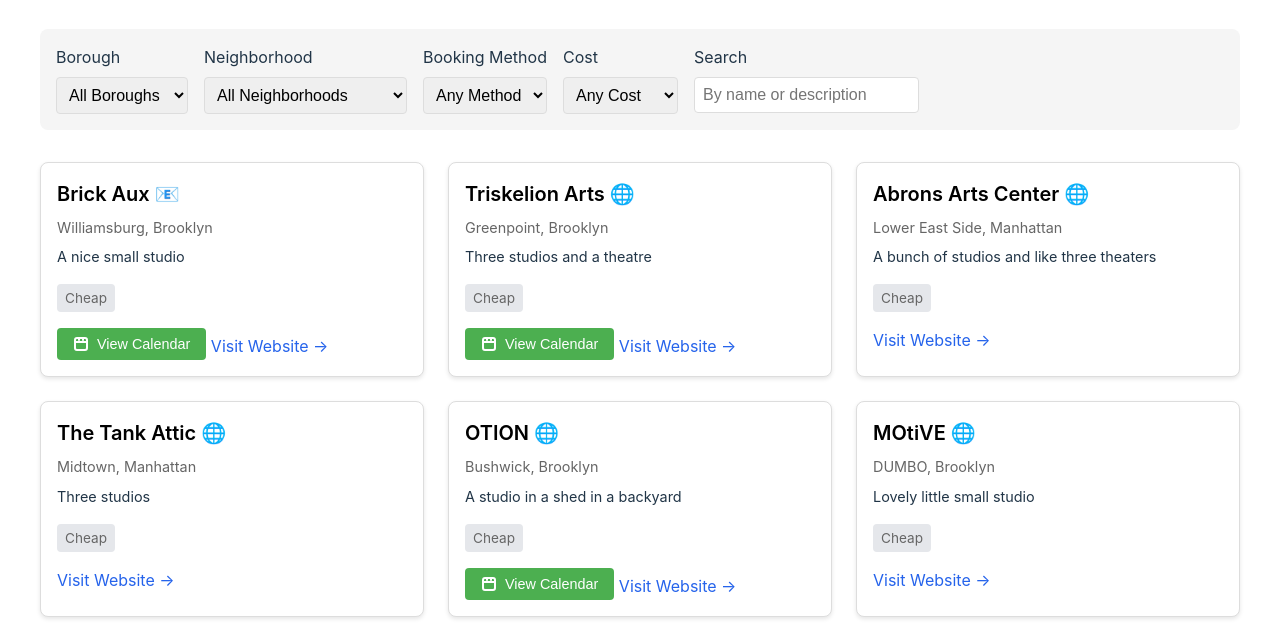
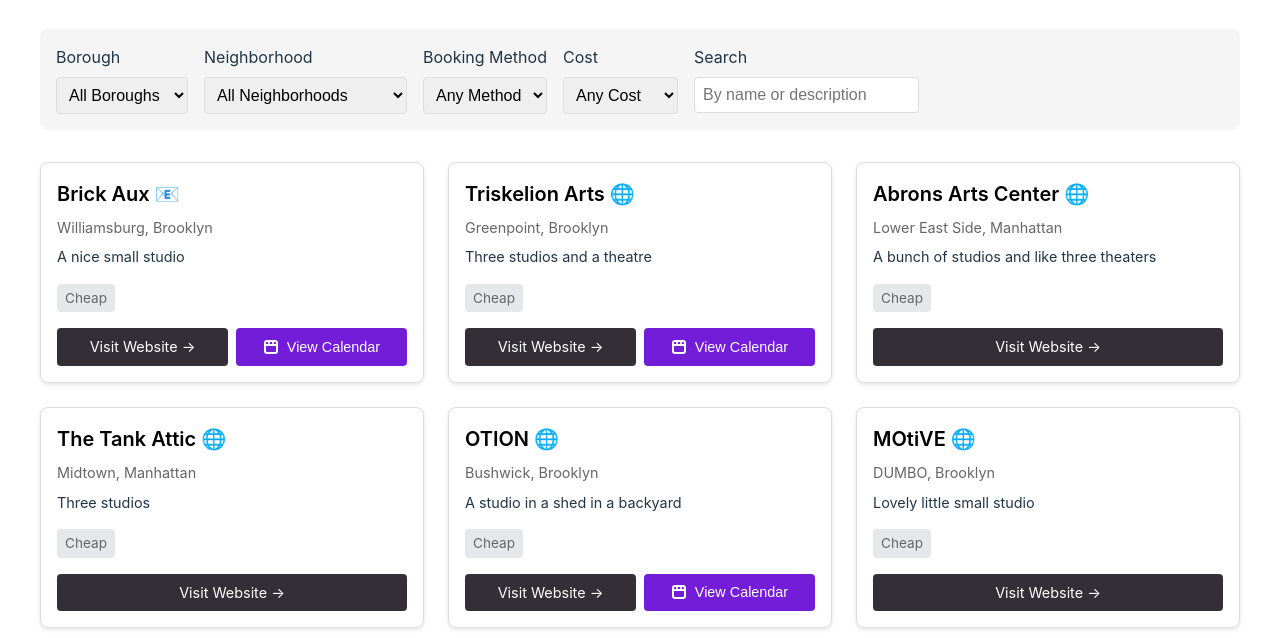
Before and after one commit to travisamiel/rehearsal-room-directory, a plain HTML site: page index.html in a window 1280 px wide. Shown: the part 143-781 px from the top of the page. Drawn offline with Linux system fonts and the light colour scheme.

Commit message:
change button config

```diff
--- a/components/searchresults.js
+++ b/components/searchresults.js
@@ -80,6 +80,8 @@ class SearchResults extends HTMLElement {
             <div class="studio-details">
             <span class="studio-tag">${studio.cost}</span>
             </div>
+            <div class="studio-buttons">
+                <a href="${studio.url}" target="_blank" class="studio-link">Visit Website →</a>
                 ${studio.iframe ? `
                 <button class="calendar-button" data-studio-id="${studio.key}">
                     <svg width="16" height="16" viewBox="0 0 16 16" fill="none" xmlns="http://www.w3.org/2000/svg">
@@ -91,7 +93,7 @@ class SearchResults extends HTMLElement {
                     View Calendar
                 </button>
                 ` : ''}
-                    <a href="${studio.url}" target="_blank" class="studio-link">Visit Website →</a>
+            </div>
         </div>
         `).join('') : '<div class="no-results">No studios found matching your criteria</div>'
 
--- a/style.css
+++ b/style.css
@@ -53,6 +53,9 @@ select, input {
   background: white;
   box-shadow: 0 2px 4px rgba(0,0,0,0.1);
   transition: transform 0.2s;
+  position: relative;
+  display: flex;
+  flex-direction: column;
 }
 
 .studio-card:hover {
@@ -75,6 +78,7 @@ select, input {
 .studio-description {
   font-size: 0.9rem;
   margin-bottom: 1rem;
+  flex-grow: 1;
 }
 
 .studio-details {
@@ -82,6 +86,7 @@ select, input {
   gap: 1rem;
   font-size: 0.85rem;
   color: #666;
+  margin-bottom: 1rem;
 }
 
 .studio-tag {
@@ -90,15 +95,50 @@ select, input {
   border-radius: 4px;
 }
 
+.studio-buttons {
+  display: flex;
+  gap: 0.5rem;
+  margin-top: auto;
+}
+
 .studio-link {
-  display: inline-block;
-  margin-top: 1rem;
-  color: #2563eb;
+  display: inline-flex;
+  align-items: center;
+  justify-content: center;
+  padding: 0.5rem 1rem;
+  background-color: #342E37;
+  color: white;
   text-decoration: none;
+  border-radius: 4px;
+  font-size: 0.9rem;
+  transition: background-color 0.2s;
+  flex: 1;
+  min-width: 0;
 }
 
 .studio-link:hover {
-  text-decoration: underline;
+  background-color: #474348;
+}
+
+.calendar-button {
+  display: inline-flex;
+  align-items: center;
+  justify-content: center;
+  gap: 0.5rem;
+  padding: 0.5rem 1rem;
+  background-color: #731DD8;
+  color: white;
+  border: none;
+  border-radius: 4px;
+  cursor: pointer;
+  font-size: 0.9rem;
+  transition: background-color 0.2s;
+  flex: 1;
+  min-width: 0;
+}
+
+.calendar-button:hover {
+  background-color: #9955e8;
 }
 
 .no-results {
@@ -108,30 +148,14 @@ select, input {
   grid-column: 1 / -1;
 }
 
-.calendar-button {
-  display: inline-flex;
-  align-items: center;
-  gap: 0.5rem;
-  margin-top: 1rem;
-  padding: 0.5rem 1rem;
-  background-color: #4CAF50;
-  color: white;
-  border: none;
-  border-radius: 4px;
-  cursor: pointer;
-  font-size: 0.9rem;
-}
-
-.calendar-button:hover {
-  background-color: #45a049;
-}
-
 .calendar-dialog {
   padding: 0;
   max-width: 90vw;
   width: 800px;
   height: 80vh;
   background: white;
+  border: none;
+  border-radius: 8px;
 }
 
 .calendar-dialog::backdrop {
@@ -163,10 +187,12 @@ select, input {
   font-size: 1.5rem;
   cursor: pointer;
   padding: 0.5rem;
+  color: #666;
+  transition: color 0.2s;
 }
 
 .close-button:hover {
-  color: #666;
+  color: #333;
 }
 
 .calendar-container {
```
Lines whose indentation alone changed are shown as unchanged.
